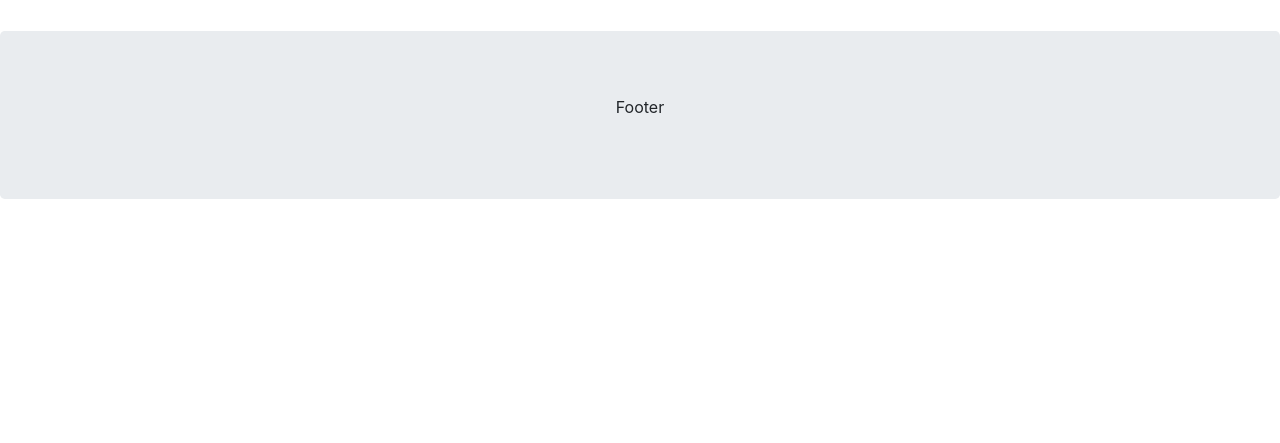
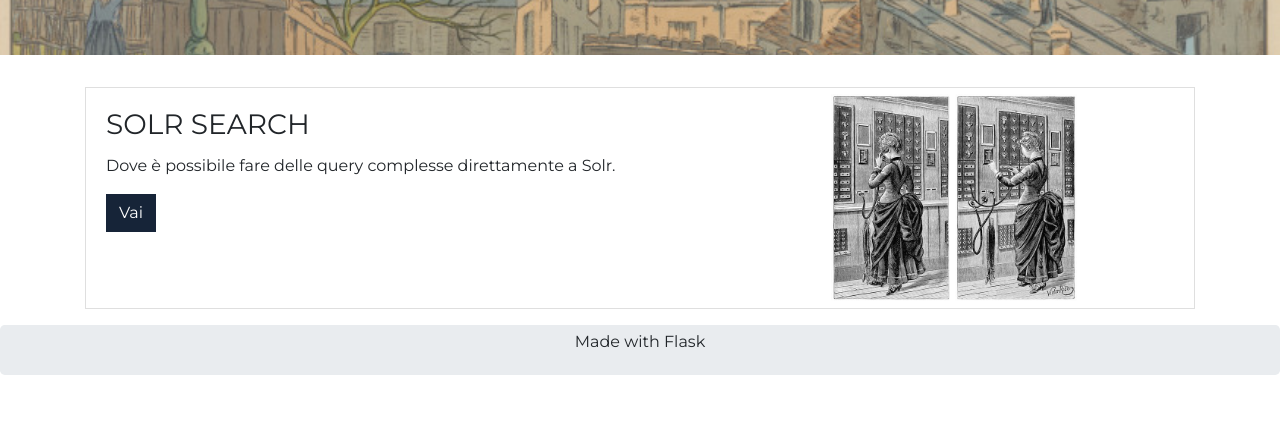
Before and after one commit to marlara/OpenLookUp, a Flask app: page / in a window 1280 px wide. Shown: the part 357-800 px from the top of the page. Run offline with Flask 2, Linux system fonts and the light colour scheme; some libraries are stand-ins or nearby versions.

Commit message:
update css

```diff
--- a/OpenLook/app/static/custom-style.css
+++ b/OpenLook/app/static/custom-style.css
@@ -1,9 +1,52 @@
+body{
+    font-family: 'Montserrat', 'Noto Sans', 'Noto Sans JP', 'Noto Sans SC', 'Cairo', 'Noto Sans KR', sans-serif;
+}
+
+/* navbar */
+.navbar {
+    height: 7rem;
+}
+.navbar-light .navbar-nav .nav-link {
+    color: #cd2b00;
+    /*font-weight: 700;*/
+}
+
+.navbar-light .navbar-nav .nav-link:hover {
+    border-bottom: 1px solid #F84718;
+    color: #F84718;
+    padding-bottom: calc(.5rem - 1px);
+}
+
+/*@media(min-width: 576px) {
+    .navbar-expand-sm .navbar-collapse {
+        display: -ms-flexbox !important;
+        display: flex !important;
+        -ms-flex-preferred-size: auto;
+        flex-basis: auto;
+        justify-content: flex-end;
+    }
+}*/
+.navbar-brand {
+    background: rgb(22,36,56);
+    background: linear-gradient(129deg, rgba(36,49,69,1) 75%, rgba(248,249,250,0.9) 75.5%);
+    color: white !important;
+    line-height: 1.4rem;
+    padding: 2% 8rem 2% 2%;
+
+}
+/* buttons */
 .btn {
 	border-radius: 0px;
 }
 
+.btn-primary{
+    background: rgb(22,36,56);
+    border-color: rgb(22,36,56);
+}
+
+/*jumbotronn*/
 .jumbotron.jumbotron-fluid {
-    background-image: url("https://piction.clevelandart.org/cma/ump.di?e=200F1C6F760C768BFCC88A4487E6306AD60878FB4558F9E90F3EF894ECE2E4B7&s=21&se=335697428&v=&f=2003.386_o10.jpg");
+    background-image: url("/static/images/Paris-seen-from-MontmartreRiviere.jpg");
     height: 300px;
     position: relative;
     background-size: cover;
@@ -11,7 +54,33 @@
     background-repeat: no-repeat;
 }
 
+.jumbotron .container * {
+    background-color: rgba(255, 255, 255, 0.6);
+    display: inline-flex;
+    padding: 1rem;
+
+}
+
+.footer.jumbotron {
+    padding-top: 5px;
+    padding-bottom: 5px;
+}
+
+/*cards*/
+.card{
+    border-radius: 0px;
+}
+
+
+.card-img{
+    max-width: 100%;
+    height: 220px;
+    width: auto;
+}
+
+/* form */
+
 .form-group[type=text] {
     border-bottom: 1px solid #4dd0e1;
     box-shadow: 0 1px 0 0 #4dd0e1;
-  }
+}
--- a/OpenLook/app/templates/base.html
+++ b/OpenLook/app/templates/base.html
@@ -9,26 +9,31 @@
   <meta name="viewport" content="width=device-width, initial-scale=1">
   <link rel="stylesheet" href="https://stackpath.bootstrapcdn.com/bootstrap/4.5.0/css/bootstrap.min.css" integrity="sha384-9aIt2nRpC12Uk9gS9baDl411NQApFmC26EwAOH8WgZl5MYYxFfc+NcPb1dKGj7Sk" crossorigin="anonymous">
   <script src="https://stackpath.bootstrapcdn.com/bootstrap/4.5.0/js/bootstrap.min.js" integrity="sha384-OgVRvuATP1z7JjHLkuOU7Xw704+h835Lr+6QL9UvYjZE3Ipu6Tp75j7Bh/kR0JKI" crossorigin="anonymous"></script>
+  <script src="https://code.jquery.com/jquery-3.5.1.slim.min.js" integrity="sha384-DfXdz2htPH0lsSSs5nCTpuj/zy4C+OGpamoFVy38MVBnE+IbbVYUew+OrCXaRkfj" crossorigin="anonymous"></script>
   <link rel="stylesheet" type="text/css" href= {{ url_for('static', filename='custom-style.css') }}> <!--Custom css-->
+  <link href="https://fonts.googleapis.com/css2?family=Cairo:wght@400;700&family=Montserrat:ital,wght@0,400;0,700;1,400;1,700&family=Noto+Sans+JP:wght@400;700&family=Noto+Sans+KR:wght@400;700&family=Noto+Sans+SC:wght@400;700&family=Noto+Sans:ital,wght@0,400;0,700;1,400;1,700&display=swap" rel="stylesheet">  <!-- font-->
 </head>
 <body>
 
-<!--navigation bar-->
-<nav class="navbar navbar-expand-sm bg-dark navbar-dark">
-  <a class="navbar-brand" href="/">Home</a>
+<!--navigation bar -->
+<nav class="navbar navbar-expand-sm bg-light navbar-light">
+  <a class="navbar-brand" href="/">OPEN<br>LookApp!</a>
   <button class="navbar-toggler" type="button" data-toggle="collapse" data-target="#collapsibleNavbar">
     <span class="navbar-toggler-icon"></span>
   </button>
   <div class="collapse navbar-collapse" id="collapsibleNavbar">
     <ul class="navbar-nav">
       <li class="nav-item">
-        <a class="nav-link" href="search">Solr search</a>
+        <a class="nav-link " href="search">SOLR SEARCH</a>
       </li>
       <li class="nav-item">
-        <a class="nav-link" href="#">Link</a>
+        <a class="nav-link disabled" href="#">AUTHORITY CONTROL</a>
       </li>
       <li class="nav-item">
-        <a class="nav-link" href="#">Link</a>
+        <a class="nav-link disabled" href="#">PUBLISHER</a>
+      </li>
+      <li class="nav-item">
+        <a class="nav-link disabled" href="#">COLLEZIONI</a>
       </li>
     </ul>
   </div>
@@ -39,8 +44,8 @@
 {% block body %} {% endblock %}
 
 <!--footer-->
-<div class="jumbotron text-center" style="margin-bottom:0">
-  <p>Footer</p>
+<div class="jumbotron text-center footer" style="margin-bottom:0" height="20px">
+  <p>Made with Flask</p>
 </div>
 
 </body>
--- a/OpenLook/app/templates/index.html
+++ b/OpenLook/app/templates/index.html
@@ -3,11 +3,48 @@
 <!--background image-->
 <div class="jumbotron jumbotron-fluid">
     <div class="container">
-      <h1>OpenLook App</h1>
+      <h1>La collezione OPEN in MLOL</h1><br>
       <p>Prova!</p>
     </div>
-  </div>
-
+</div>
+<div class="container">
+    <div class="card mb-3">
+        <div class="row no-gutters">
+          <div class="col-md-8">
+            <div class="card-body">
+                <h3 class="card-title">SOLR SEARCH</h3>
+                <p class="card-text">Dove è possibile fare delle query complesse direttamente a Solr.</p>
+                <a href="/search" class="btn btn-primary" >Vai</a>
+            </div>
+          </div>
+          <div class="col-md-4">
+                <img src="/static/images/switchboard-operator-big.jpg" class="card-img" alt="Vai alla pagina" >
+          </div>
+        </div>
+    </div>
+</div>
+<!--
+    <div class="card" style="width: 100%;">
+        <div class="row no-gutters">
+            <div class="col">
+                <div class="card-body">
+                    <h3 class="card-title">SOLR SEARCH</h3>
+                    <p class="card-text">Dove è possibile fare delle query complesse direttamente a Solr.</p>
+                </div>
+            </div>
+            <div class="col-md-auto">
+                <!~~Variable width content~~>
+            </div>
+            <div class="col col-lg-2">
+                <a href="/search">
+                <img src="/static/images/dusky-mirror.jpg" class="card-img" alt="Vai alla pagina" >
+                </a>
+            </div>
+        </div>
+      </div>
+    </div>
+</div>
+-->
 <!--
 <div class="container">
     <h1>Index</h1>
```
Also changed, not shown: OpenLook/app/static/images/Paris-seen-from-MontmartreRiviere.jpg (added), OpenLook/app/static/images/switchboard-operator-big.jpg (added).
